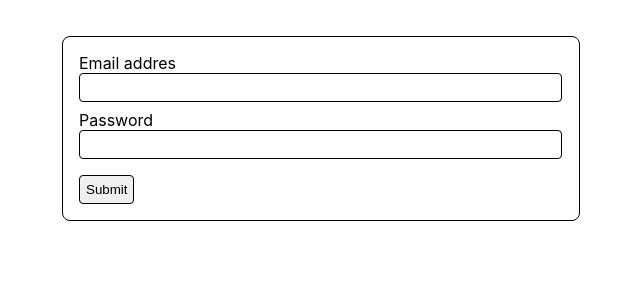
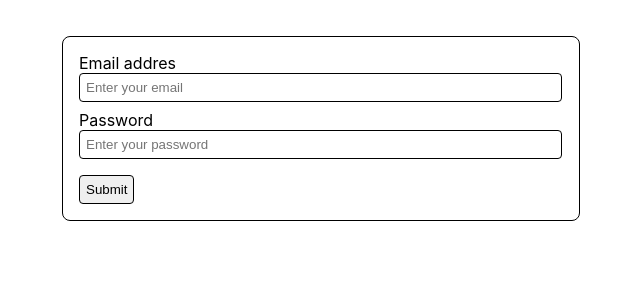
Before and after one commit to AndriP8/rewrite-formik, a React (Create React App) app: page / in a window 1280 px wide. Shown: the top 300 px of the page, without its empty margins (319-959 px from the left). Built offline with nearby package versions, Linux system fonts and the light colour scheme.

Commit message:
refactor: handle field using custom hook

```diff
--- a/src/ErrorMessage.tsx
+++ b/src/ErrorMessage.tsx
@@ -1,14 +1,13 @@
-import { useFormikContext } from "./FormikContext";
+import useField from "./useField";
 
 interface ErrorMessageProps {
   name: string;
 }
 
 const ErrorMessage = (props: ErrorMessageProps) => {
-  const formikContext = useFormikContext();
-  const errorMessage = formikContext.errors[props.name];
+  const { error } = useField(props.name);
 
-  return errorMessage !== undefined ? <p>{errorMessage}</p> : null;
+  return error !== undefined ? <p>{error}</p> : null;
 };
 
 export default ErrorMessage;
--- a/src/Field.tsx
+++ b/src/Field.tsx
@@ -1,21 +1,23 @@
-import { useFormikContext } from "./FormikContext";
+import useField from "./useField";
 
 interface FieldProps {
   id: string;
   name: string;
   type: string;
+  placeholder: string;
 }
 
 const Field = (props: FieldProps) => {
-  const formikContext = useFormikContext();
+  const { value, onChange } = useField(props.name);
 
   return (
     <input
       type={props.type}
       name={props.name}
       id={props.id}
-      value={formikContext.values[props.name]}
-      onChange={formikContext.handleChange}
+      placeholder={props.placeholder}
+      value={value}
+      onChange={onChange}
     />
   );
 };
--- /dev/null
+++ b/src/useField.tsx
@@ -0,0 +1,18 @@
+import React from "react";
+import { useFormikContext } from "./FormikContext";
+
+const useField = (param: string) => {
+  const formikContext = useFormikContext();
+
+  const onChange = (e: React.ChangeEvent<HTMLInputElement>) => {
+    formikContext.handleChange(e);
+  };
+
+  const value = formikContext.values[param];
+
+  const error = formikContext.errors[param];
+
+  return { value, error, onChange };
+};
+
+export default useField;
```
Also changed, not shown: 1 other file (tests, documents, lock files or other folders).
